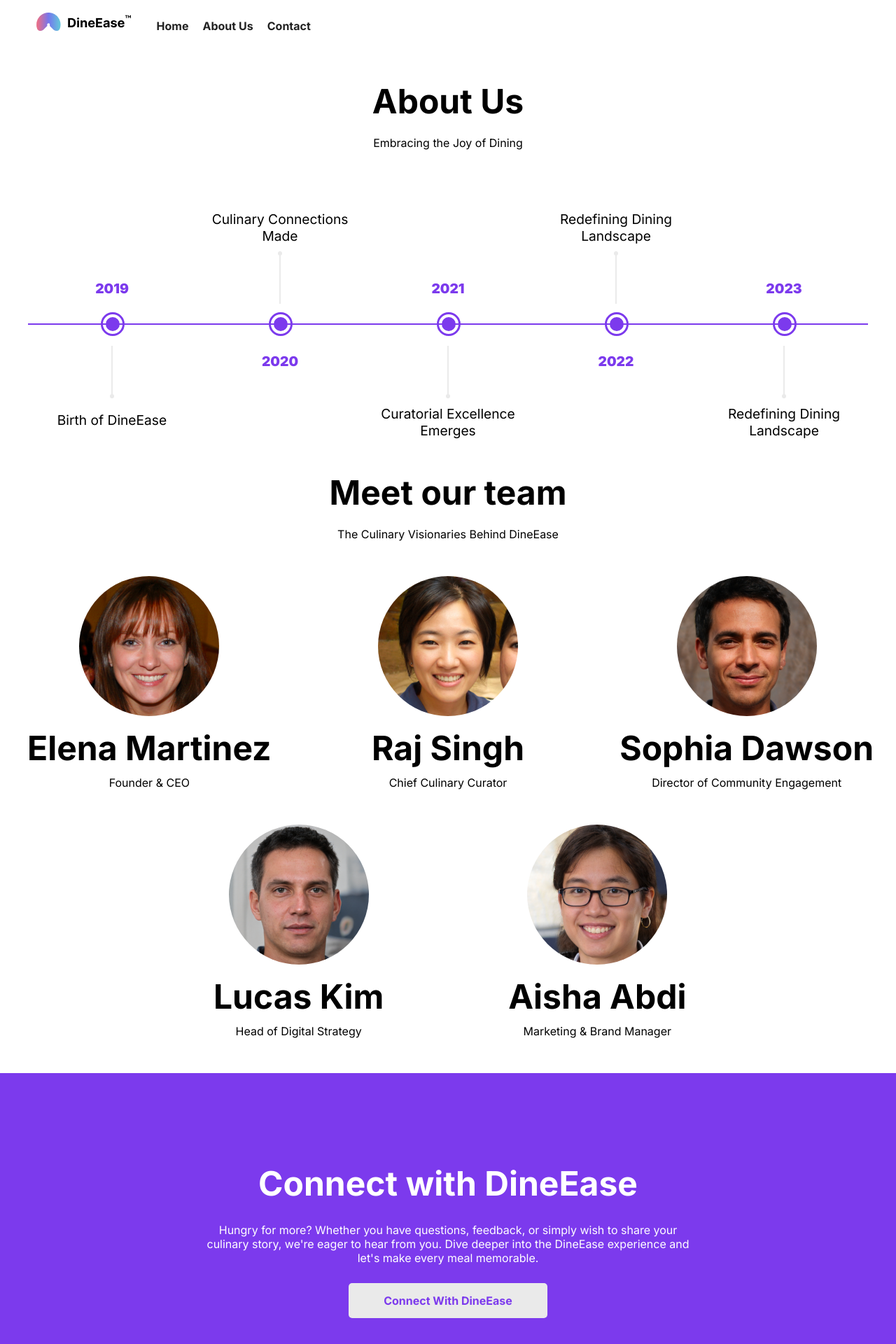
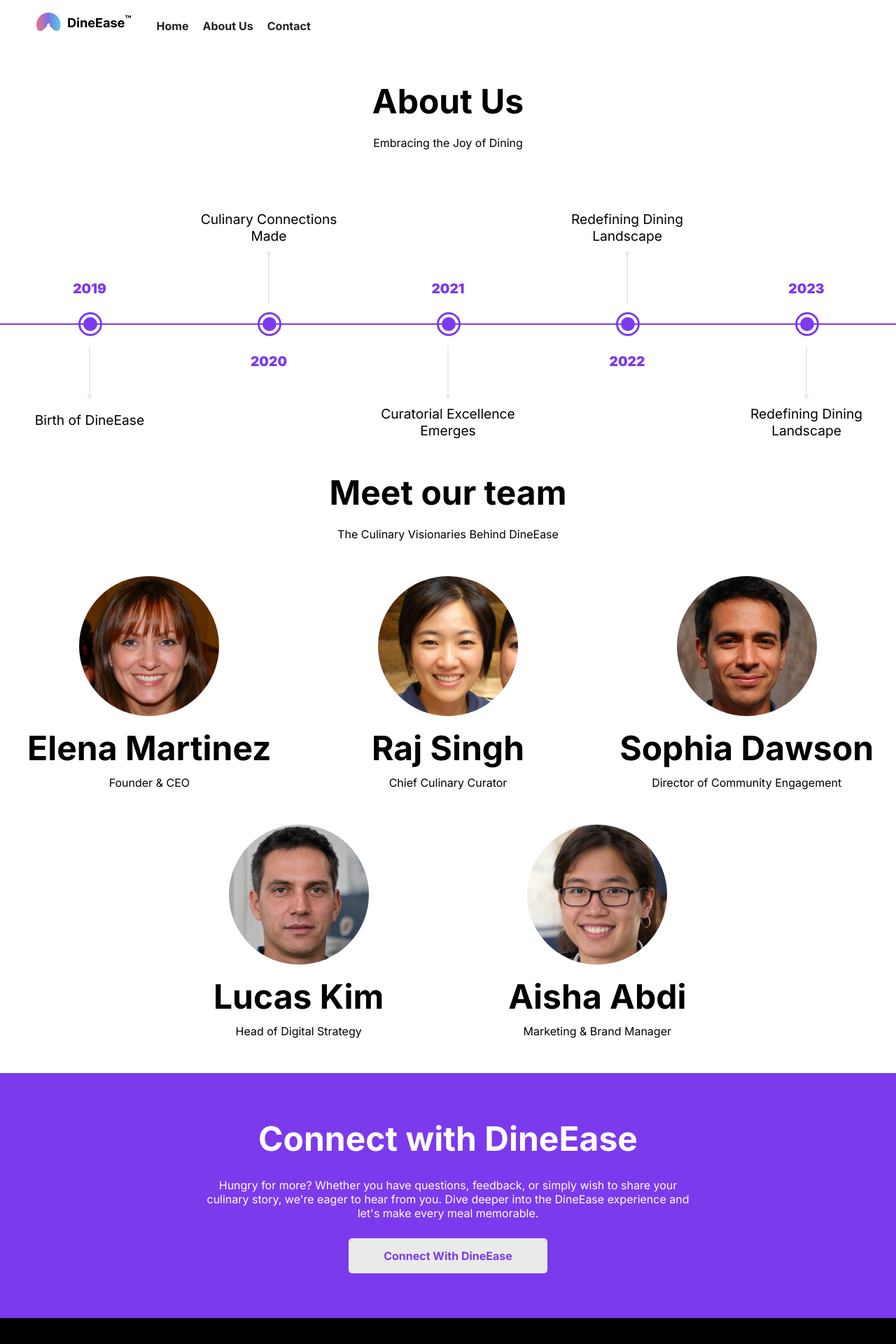
Before and after one commit to CrodinMWAS/save, a Vue app: page /AboutUs in a window 1280 px wide. Shown: the top 1920 px of the page at 70% size. Built offline with nearby package versions, Linux system fonts and the light colour scheme.

Commit message:
Aboutus quickfix

```diff
--- a/src/views/AboutUs.vue
+++ b/src/views/AboutUs.vue
@@ -92,7 +92,7 @@ export default {
 
     #timeline{
         width: 100%;
-        max-width: 1200px;
+        max-width: 1300px;
         height: 400px;
         position: relative;
         display: flex;
@@ -225,7 +225,7 @@ export default {
         width: 100%;
         background-color: var(--purpleColor);
         color: white;
-        padding: 10% 4%;
+        padding: 5%;
         text-align: center;
         display: flex;
         justify-content: center;
```
